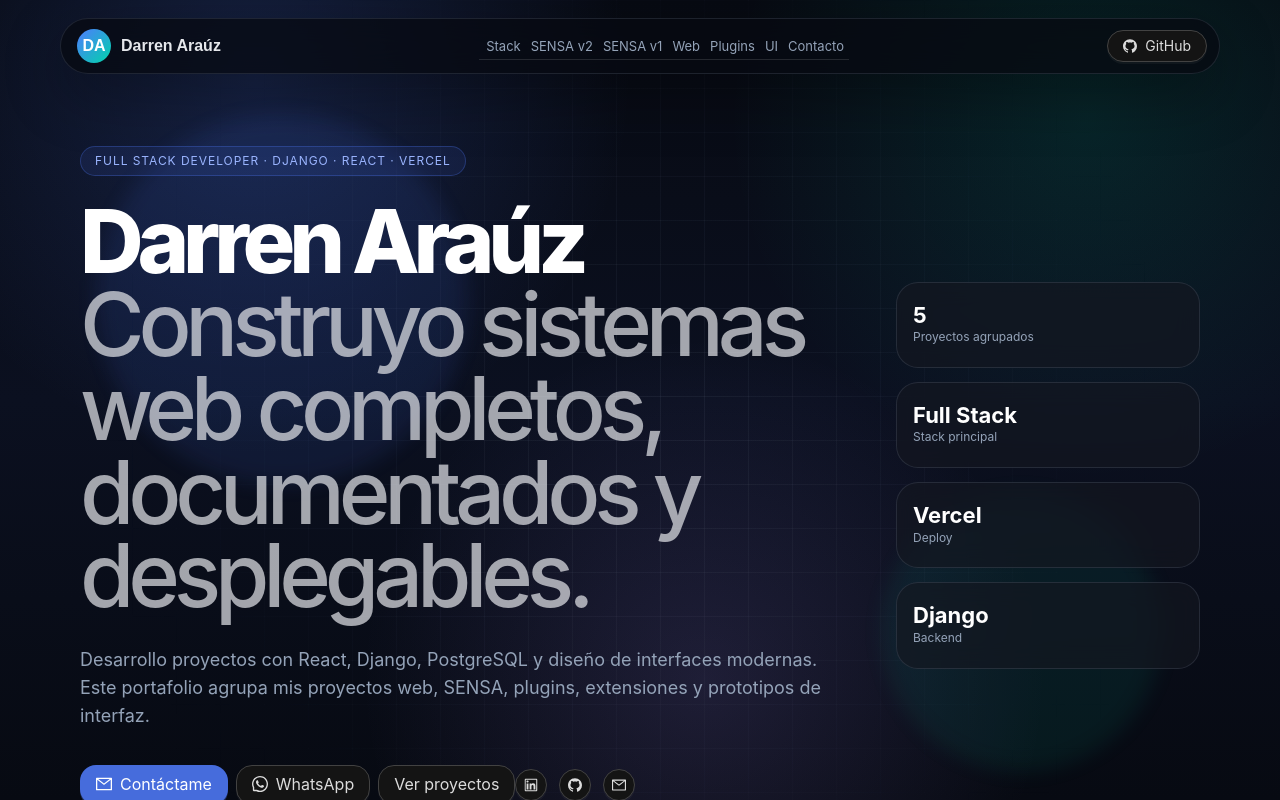
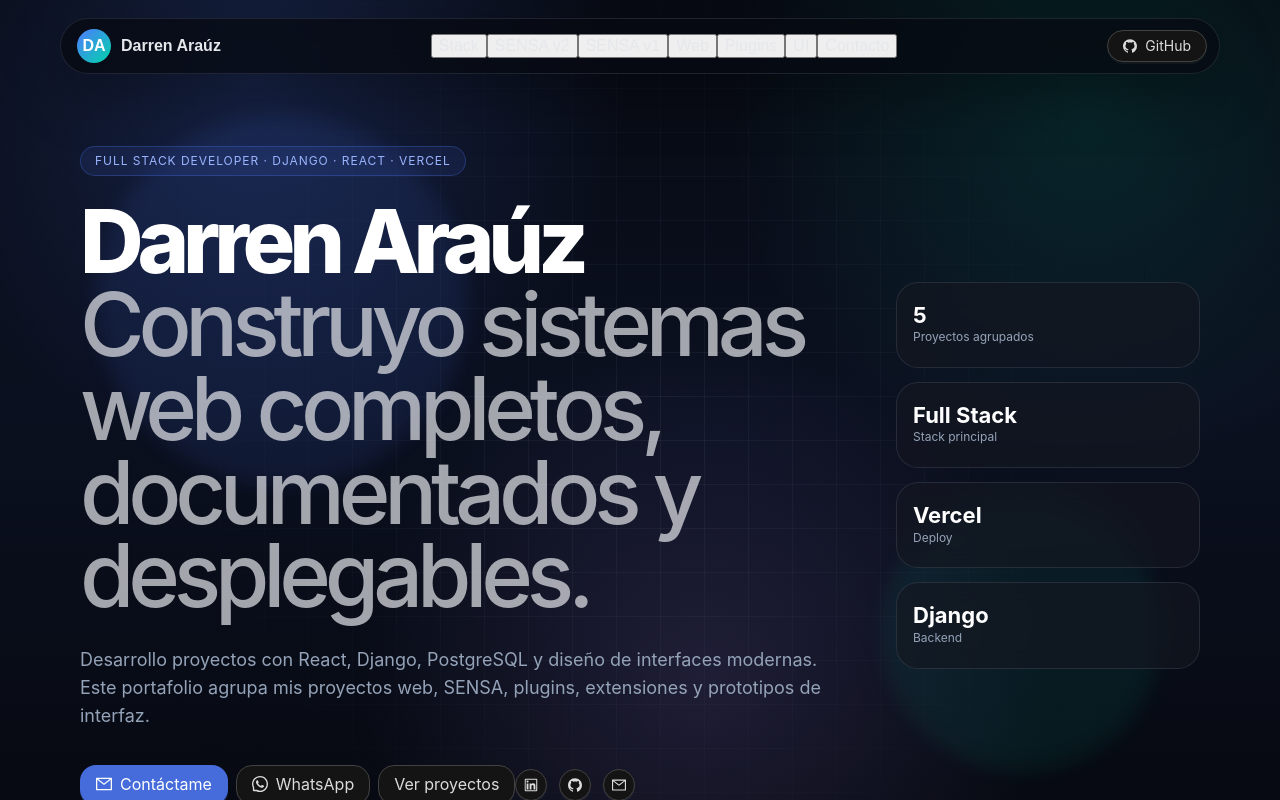
Before and after one commit to darrenarauz21/Portafolio, a React (Vite) app: page / in a window 1280 px wide. Built offline with nearby package versions, Linux system fonts and the light colour scheme.

Commit message:
Fix navbar menu navigation buttons

```diff
--- a/src/components/Navbar.tsx
+++ b/src/components/Navbar.tsx
@@ -1,16 +1,22 @@
-import { useMemo, useState } from "react";
-import { Anchor, Button, Drawer, Grid, Space } from "antd";
+import { useMemo, useState, type MouseEvent } from "react";
+import { Button, Drawer, Grid, Space } from "antd";
 import { GithubOutlined, MenuOutlined } from "@ant-design/icons";
 import { projectSections, profileLinks } from "../data/projects";
 
 const { useBreakpoint } = Grid;
+
+type NavItem = {
+  key: string;
+  href: string;
+  title: string;
+};
 
 export default function Navbar() {
   const [open, setOpen] = useState(false);
   const screens = useBreakpoint();
   const isDesktop = Boolean(screens.lg);
 
-  const navItems = useMemo(
+  const navItems = useMemo<NavItem[]>(
     () => [
       { key: "habilidades", href: "#habilidades", title: "Stack" },
       ...projectSections.map((section) => ({ key: section.id, href: `#${section.id}`, title: section.label })),
@@ -19,7 +25,7 @@
     []
   );
 
-  const drawerItems = useMemo(
+  const drawerItems = useMemo<NavItem[]>(
     () => [
       { key: "inicio", href: "#inicio", title: "Inicio" },
       ...navItems,
@@ -27,14 +33,39 @@
     [navItems]
   );
 
+  const navigateTo = (href: string) => (event: MouseEvent<HTMLElement>) => {
+    event.preventDefault();
+
+    const targetId = href.replace("#", "");
+    const target = document.getElementById(targetId);
+
+    if (!target) {
+      window.location.hash = href;
+      setOpen(false);
+      return;
+    }
+
+    target.scrollIntoView({ behavior: "smooth", block: "start" });
+    window.history.pushState(null, "", href);
+    setOpen(false);
+  };
+
   return (
     <header className="navbar-modern">
-      <a className="brand" href="#inicio" aria-label="Ir al inicio">
+      <a className="brand" href="#inicio" aria-label="Ir al inicio" onClick={navigateTo("#inicio")}>
         <span>DA</span>
         <strong>Darren Araúz</strong>
       </a>
 
-      {isDesktop && <Anchor direction="horizontal" className="desktop-anchor" items={navItems} />}
+      {isDesktop && (
+        <nav className="desktop-nav" aria-label="Navegación principal">
+          {navItems.map((item) => (
+            <button type="button" className="nav-link-button" onClick={navigateTo(item.href)} key={item.key}>
+              {item.title}
+            </button>
+          ))}
+        </nav>
+      )}
 
       <Space size={10} className="navbar-actions">
         {isDesktop && (
@@ -55,14 +86,15 @@
         width={320}
         className="mobile-drawer"
       >
-        <Anchor
-          className="mobile-anchor"
-          direction="vertical"
-          items={drawerItems}
-          onClick={() => setOpen(false)}
-        />
+        <nav className="mobile-nav" aria-label="Navegación móvil">
+          {drawerItems.map((item) => (
+            <button type="button" className="mobile-nav-link" onClick={navigateTo(item.href)} key={item.key}>
+              {item.title}
+            </button>
+          ))}
+        </nav>
         <div className="drawer-actions">
-          <Button block type="primary" href="#contacto" onClick={() => setOpen(false)}>
+          <Button block type="primary" href="#contacto" onClick={navigateTo("#contacto")}>
             Contáctame
           </Button>
           <Button block href={profileLinks.github} target="_blank" icon={<GithubOutlined />}>
```
